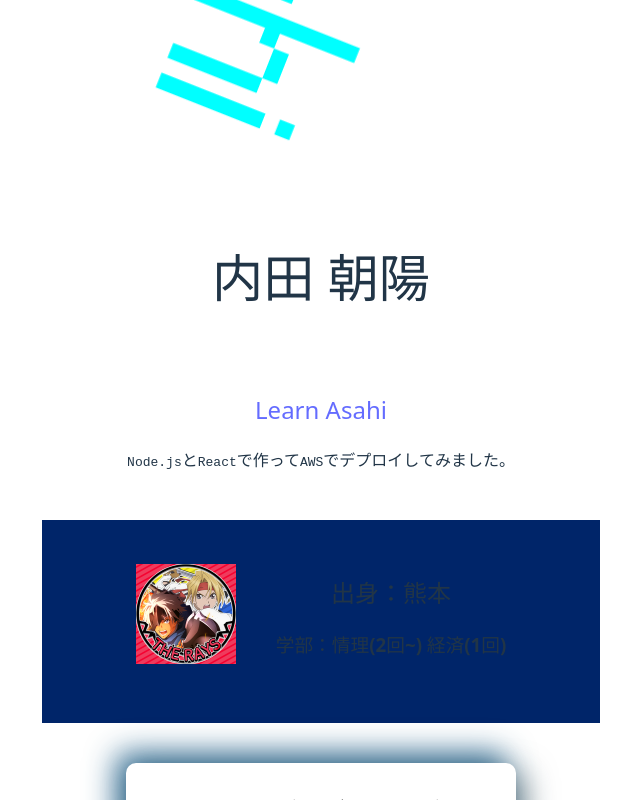
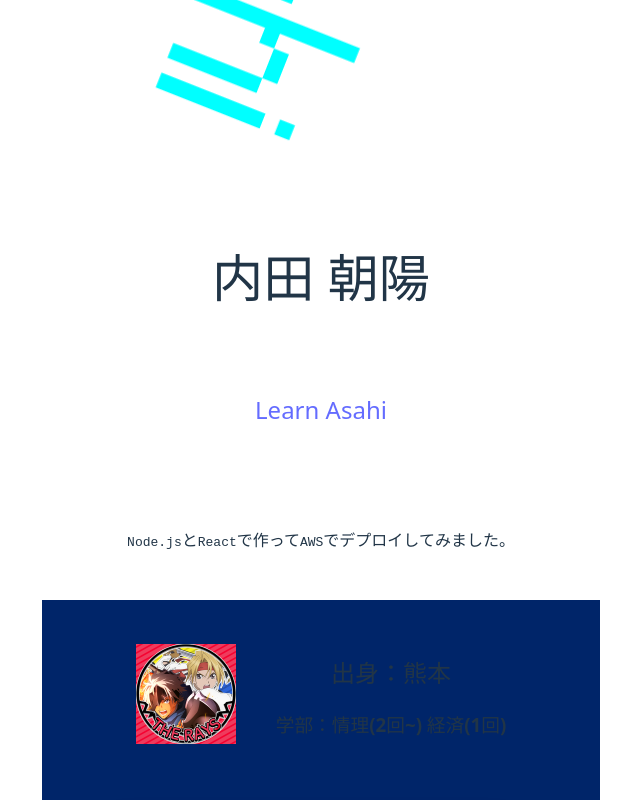
Before and after one commit to auksu/reactpage, a React (Vite) app: page / in a window 1280 px wide. Shown: the part 381-1181 px from the top of the page, without its empty margins (319-959 px from the left). Built offline with nearby package versions, Linux system fonts and the light colour scheme.

Commit message:
最新の変更をコミット

```diff
--- a/src/App.jsx
+++ b/src/App.jsx
@@ -23,6 +23,8 @@ function App() {
       <h1>内田 朝陽</h1>
       <div className="card">
         <h2><a href="#hoge">Learn Asahi</a></h2>
+      </div>
+      <div className="card">
         <p>
           <code>Node.js</code>と<code>React</code>で作って<code>AWS</code>でデプロイしてみました。
         </p>
```
